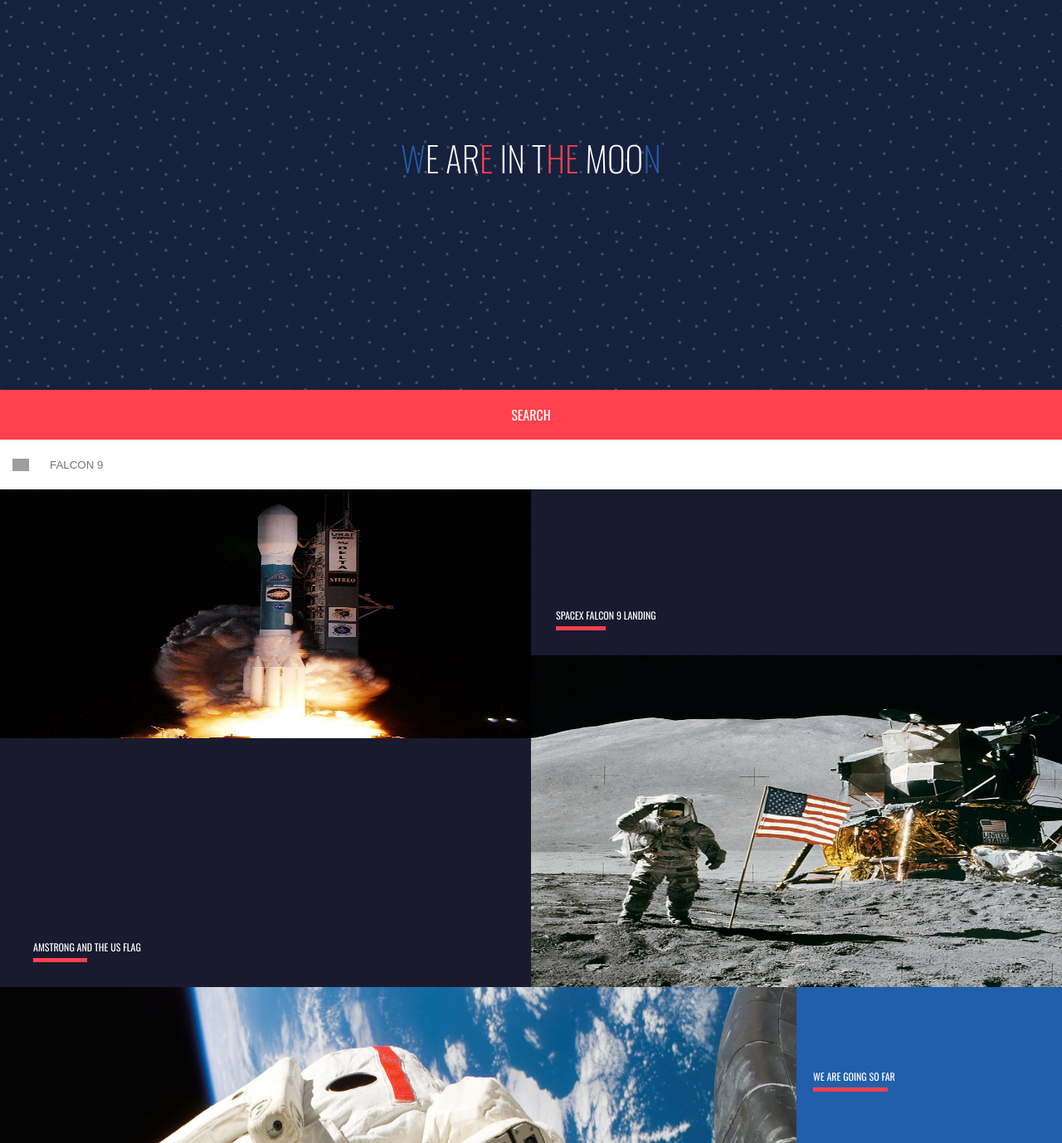
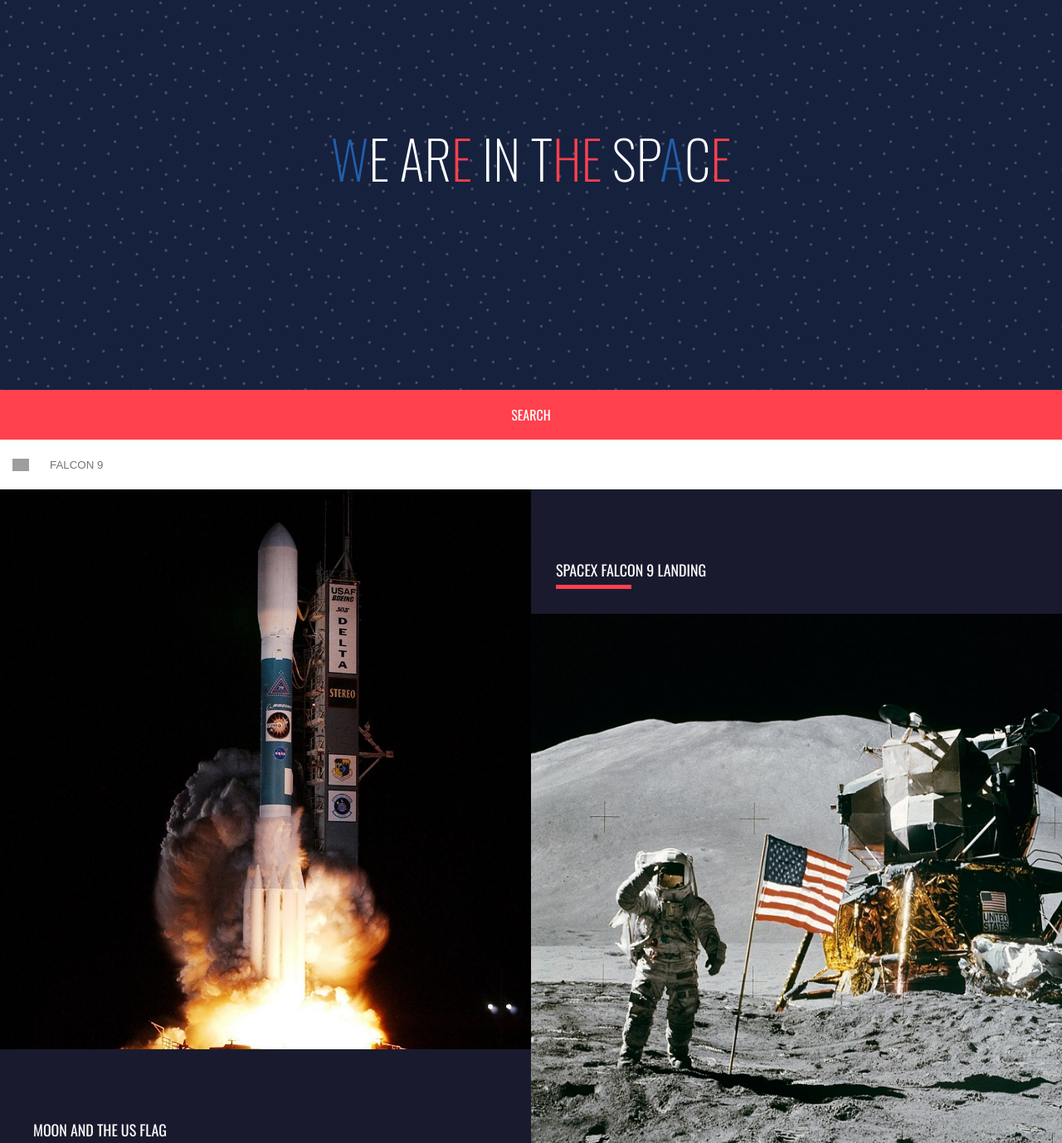
Before and after one commit to loopsito/spacetrips, a plain HTML site: page index.html in a window 1280 px wide. Shown: the part 170-1548 px from the top of the page at 83% size. Drawn offline with nearby package versions, Linux system fonts and the light colour scheme; grey boxes are pictures that could not be loaded.

Commit message:
arreglando resize de imagenes en desktop

```diff
--- a/css/table.css
+++ b/css/table.css
@@ -12,7 +12,7 @@
         grid-column: 2 /3;
     }
     .primary__img--one {
-        grid-row: 1 / 3;
+        grid-row: 1 / 4;
         grid-column: 1 / 2;
     }
     .primary__img--two {
@@ -63,6 +63,19 @@
         grid-row: 3/4;
     }
 }
+@media screen and (min-width: 950px ) {
+    .main p {
+        font-size: 6.4rem;
+    }
+    .primary {
+        min-height: 70rem;
+        grid-template-rows: 15rem 1fr 1fr 15rem;
+    }
+    p {
+        font-size: 1.8rem;
+     }
+}
+
 @media screen and (min-width: 1300px ) {
     body {
         width: 130rem;
--- a/index.html
+++ b/index.html
@@ -17,7 +17,7 @@
     </header>
     <main class="main">
         <div class="estrellas"></div>
-        <p data-aos="zoom-in" data-aos-duration="2000"> <span class="blue">w</span>e ar<span>e</span>  in t<span>he </span> moo<span class="blue">n</span>  </p>
+        <p data-aos="zoom-in" data-aos-duration="2000"> <span class="blue">w</span>e ar<span>e</span>  in t<span>he </span> sp<span class="blue">a</span>c<span>e</span> </p>
     </main>
     <section class="search">
         <p class="search__p">Search</p>
@@ -31,9 +31,9 @@
         </form>
     </section>
     <section class="primary">
-        <figure class="primary__img--one">
+        <figure class="primary__img--one" data-aos="fade-up" data-aos-duration="500">
             <div class="overlay">
-                <p>Ir al sitio</p>
+                <p>Go to page</p>
             </div>
             <picture>
                 <source media="(min-width: 768px)" srcset="./src/despegar.jpg">
@@ -44,11 +44,11 @@
             <p>SpaceX falcon 9 landing</p>
         </div>
         <div class="left">
-            <p>Amstrong and the US flag</p>
+            <p>Moon and the US flag</p>
         </div>
-        <figure class="primary__img--two">
+        <figure class="primary__img--two" data-aos="fade-up" data-aos-duration="500">
             <div class="overlay">
-                <p>Ir al sitio</p>
+                <p>Go to page</p>
             </div>
             <picture>
                 <source media="(min-width: 768px)" srcset="./src/luna.jpg">
@@ -57,9 +57,9 @@
         </figure>
     </section>
     <section class="secondary">
-        <figure class="secondary_main" data-aos="fade-up">
+        <figure class="secondary_main">
             <div class="overlay">
-                <p>Ir al sitio</p>
+                <p>Go to page</p>
             </div>
             <picture>
                 <source media="(min-width: 768px)" srcset="./src/astro.jpg">
@@ -71,7 +71,7 @@
         </div>
         <figure class="secondary__pic">
             <div class="overlay">
-                <p>Ir al sitio</p>
+                <p>Go to page</p>
             </div>
             <picture>
                 <source media="(min-width: 768px)" srcset="./src/nave.jpg">
```
